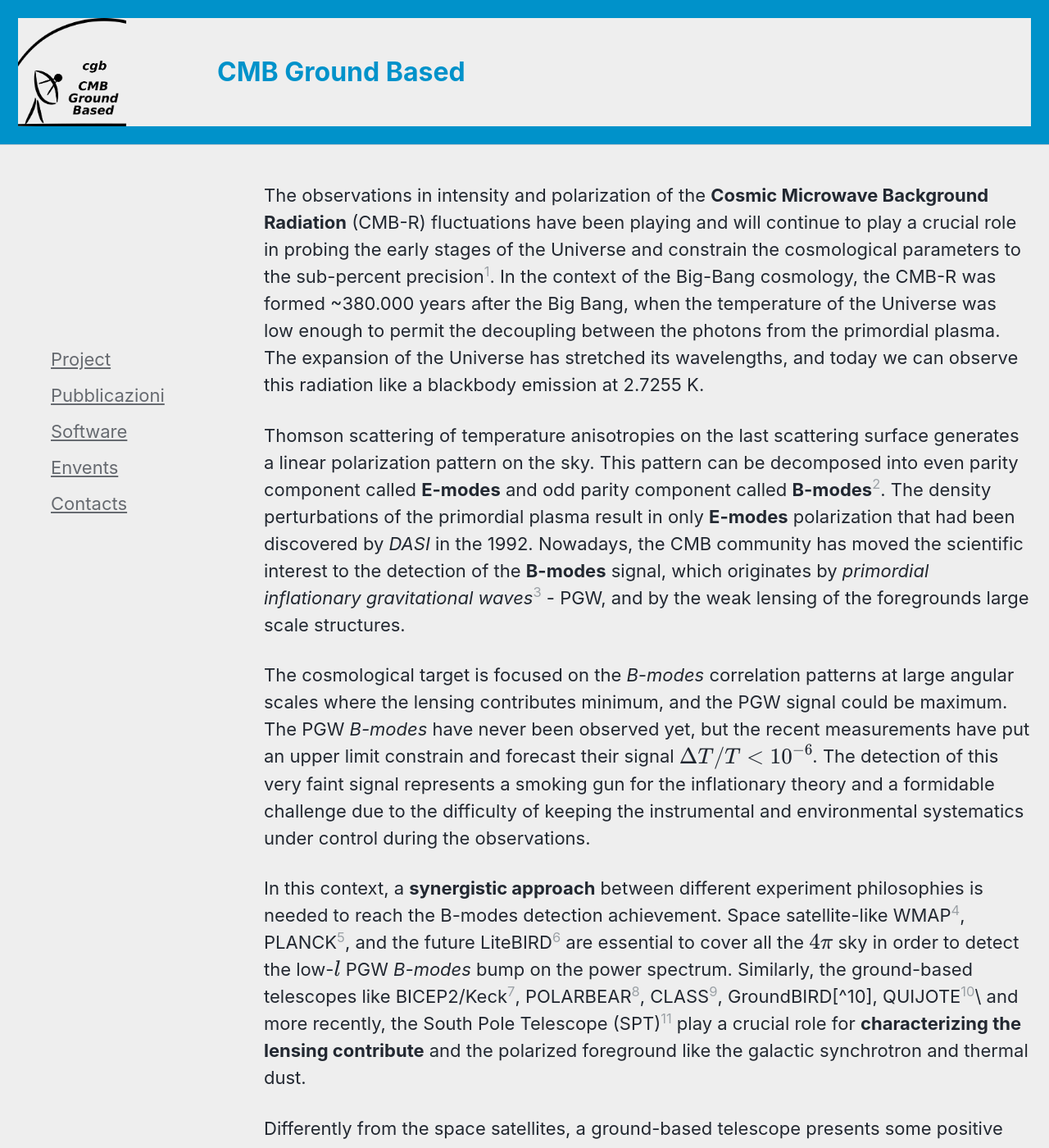
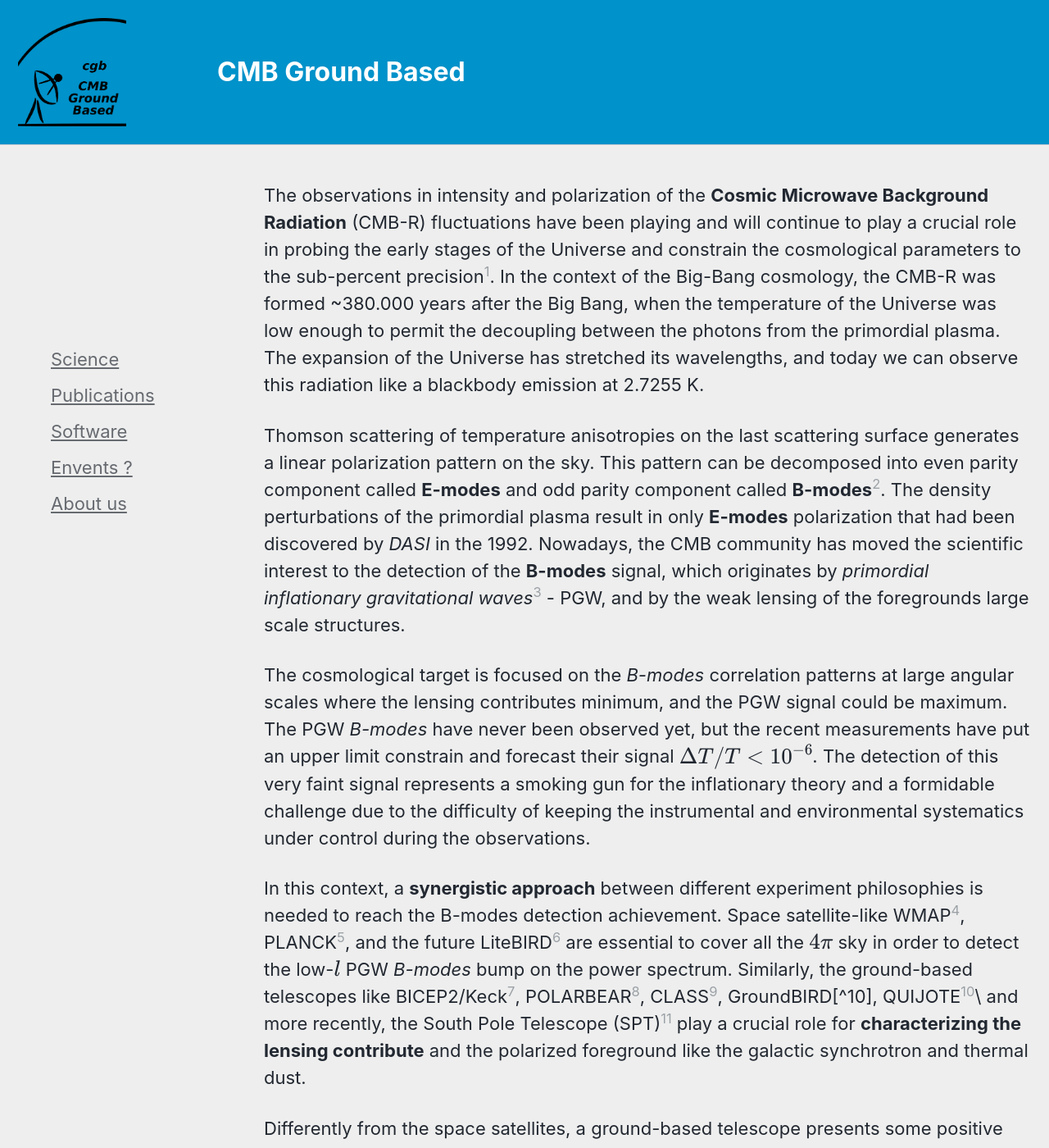
Before and after one commit to cmbgroundbased/cmbgroundbased.github.io, a Jekyll site: the page built from index.md, in a window 1280 px wide and 1400 px high. Shown: the whole window at 82% size. Built offline with Jekyll 4.4.1, drawn with Linux system fonts in a browser that asks for light colours; cached includes are drawn as plain includes; formulas are drawn with MathJax 3.

Commit message:
Modified the header and page's size

```diff
--- a/_data/navigation.yml
+++ b/_data/navigation.yml
@@ -1,11 +1,11 @@
 main:
-  - title: "Project"
+  - title: "Science"
     url: "/Proj/"
-  - title: "Pubblicazioni"
+  - title: "Publications"
     url: "/Pub/"
   - title: "Software"
     url: "/Sof/"
-  - title: "Envents"
+  - title: "Envents ? "
     url: "/Eve/"
-  - title: "Contacts"
+  - title: "About us"
     url: "/Cont/"
--- a/_sass/minimal-mistakes/_navigation.scss
+++ b/_sass/minimal-mistakes/_navigation.scss
@@ -177,7 +177,8 @@
   -ms-flex-align: center;
   align-items: center;
   min-height: $nav-height;
-  background: $background-color;
+  // background: $background-color;
+  background-color: #0092ca;
 
   a {
     display: block;
@@ -190,15 +191,16 @@
     &:hover {
       color: $masthead-link-color-hover;
     }
-
-    &.site-logo {
-      margin-left: 0;
-      margin-right: 0.5rem;
+    @media (min-width:991px) {
+      &.site-logo {
+        margin-left: 0;
+        margin-right: 0.5rem;
+      }
     }
 
     &.site-title {
       margin-left: 0;
-      color: #0092ca;
+      color: rgb(255, 255, 255);
       font-size: xx-large;
     }
   }
--- a/_sass/minimal-mistakes/_page.scss
+++ b/_sass/minimal-mistakes/_page.scss
@@ -11,13 +11,13 @@
   padding-top: $masthead-height;
   -webkit-animation: $intro-transition;
   animation: $intro-transition;
-  max-width: 100%;
+  max-width: 95%;
   -webkit-animation-delay: 0.15s;
   animation-delay: 0.15s;
 
 
   @include breakpoint($x-large) {
-    max-width: $max-width;
+    max-width: none;//$max-width;
   }
 }
 
--- a/_sass/minimal-mistakes/_sidebar.scss
+++ b/_sass/minimal-mistakes/_sidebar.scss
@@ -139,7 +139,7 @@
 
     @include breakpoint($large) {
       padding: 5px;
-      border: 1px solid $border-color;
+      border: black;//1px solid $border-color;
     }
   }
 }
@@ -150,6 +150,7 @@
   padding-left: 15px;
   padding-right: 25px;
   line-height: 1;
+
 
   @include breakpoint($large) {
     display: block;
@@ -193,6 +194,7 @@
   font-family: $sans-serif;
   z-index: 20;
   cursor: pointer;
+  color: black;
 
   li:last-child {
     a {
@@ -203,6 +205,7 @@
   .author__urls {
     span.label {
       padding-left: 5px;
+      color: black;
     }
   }
 
@@ -213,6 +216,7 @@
   button {
     position: relative;
     margin-bottom: 0;
+    color: black;
 
     &:before {
       @supports (pointer-events: none) {
@@ -250,6 +254,7 @@
   background: $background-color;
   box-shadow: 0 2px 4px 0 rgba(#000, 0.16), 0 2px 10px 0 rgba(#000, 0.12);
   cursor: default;
+  color: black;
 
   &.is--visible {
     display: block;
@@ -274,7 +279,7 @@
     width: 0;
     border-style: solid;
     border-width: 0 10px 10px;
-    border-color: $border-color transparent;
+    border-color: black;//$border-color transparent;
     z-index: 0;
 
     @include breakpoint($large) {
@@ -291,7 +296,7 @@
     width: 0;
     border-style: solid;
     border-width: 0 10px 10px;
-    border-color: $background-color transparent;
+    border-color: black;//$background-color transparent;
     z-index: 1;
 
     @include breakpoint($large) {
@@ -314,7 +319,7 @@
     padding-right: 5px;
     padding-top: 2px;
     padding-bottom: 2px;
-    color: inherit;
+    color: black;//inherit;
     font-size: $type-size-5;
     text-decoration: none;
 
```
